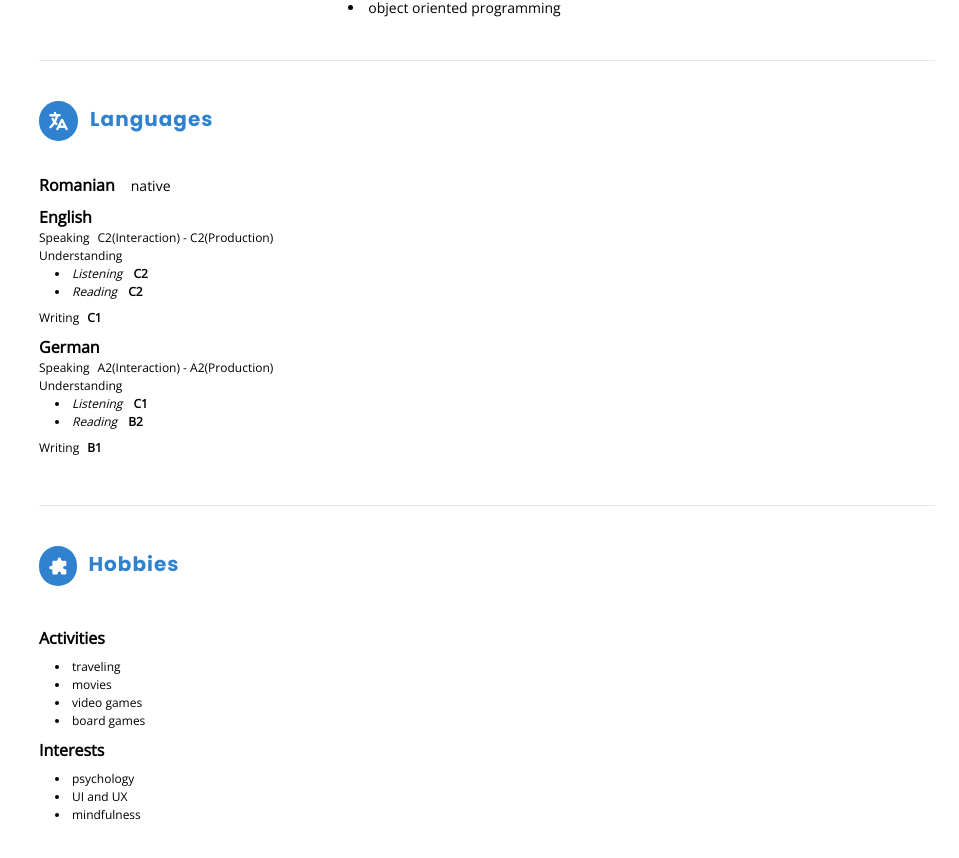
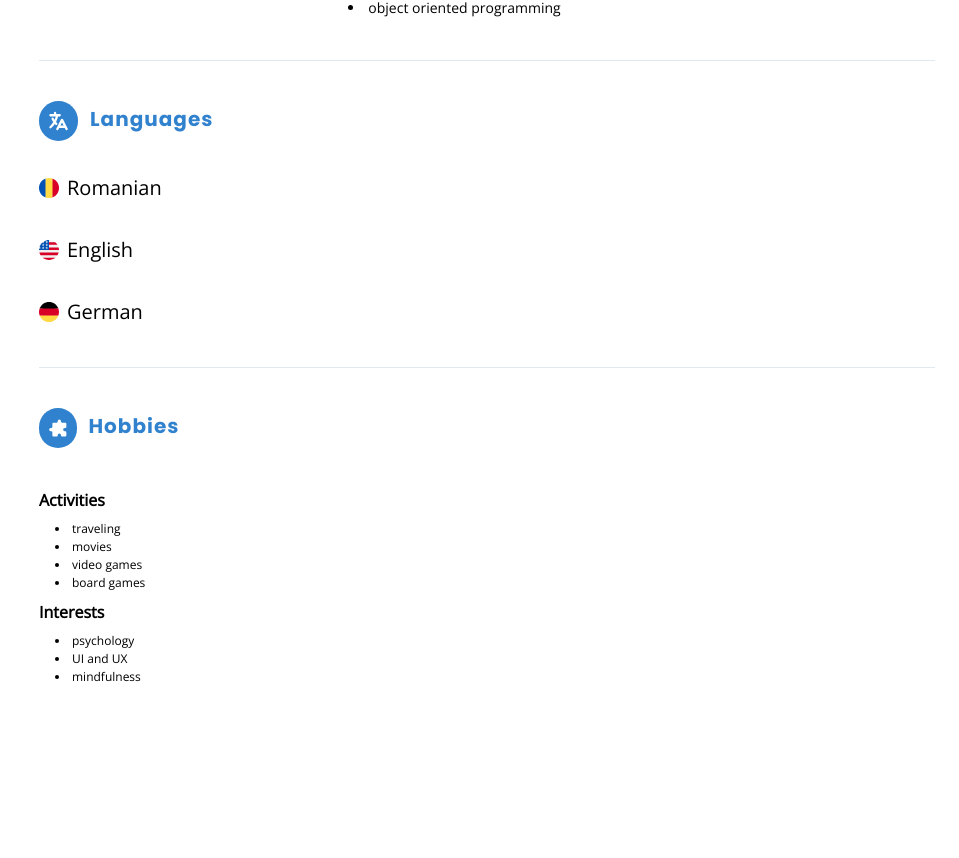
Before and after one commit to CristianIacob/resume, a Next.js app: page / in a window 1280 px wide. Shown: the part 813-1671 px from the top of the page, without its empty margins (321-1280 px from the left). After the commit the page ends 1571 px from the top, so only its background shows below. Built offline with nearby package versions, Linux system fonts and the light colour scheme.

Commit message:
Add country flags.

```diff
--- a/Assets/svg/dynamic-svg.js
+++ b/Assets/svg/dynamic-svg.js
@@ -82,3 +82,69 @@ export const download = (
     <path d="M13 8V2H7v6H2l8 8 8-8h-5zM0 18h20v2H0v-2z" />
   </svg>
 );
+
+export const flagRomania = (
+  <svg version="1.1" id="Layer_1" x="0px" y="0px" viewBox="0 0 512 512">
+    <path
+      fill="#FFDA44"
+      d="M345.043,15.922C317.309,5.633,287.314,0,256,0c-31.314-0.001-61.31,5.633-89.043,15.922
+l-22.261,240.077l22.261,240.077C194.689,506.368,224.685,512,256,512c31.313,0,61.31-5.632,89.043-15.924L367.303,256
+L345.043,15.922z"
+    />
+    <path
+      fill="#D80027"
+      d="M512,256c0-110.07-69.472-203.907-166.957-240.077v480.156C442.528,459.905,511.999,366.072,512,256z
+"
+    />
+    <path
+      fill="#0052B4"
+      d="M0,255.999c0,110.073,69.472,203.906,166.955,240.079l0.001-480.154
+C69.472,52.094,0,145.928,0,255.999z"
+    />
+  </svg>
+);
+
+export const flagUSA = (
+  <svg version="1.1" id="Layer_1" x="0px" y="0px" viewBox="0 0 512 512">
+    <circle fill="#F0F0F0" cx="256" cy="256" r="256" />
+    <g>
+      <path fill="#D80027" d="M244.87,256H512c0-23.106-3.08-45.49-8.819-66.783H244.87V256z" />
+      <path fill="#D80027" d="M244.87,122.435h229.556c-15.671-25.572-35.708-48.175-59.07-66.783H244.87V122.435z" />
+      <path fill="#D80027" d="M256,512c60.249,0,115.626-20.824,159.356-55.652H96.644C140.374,491.176,195.751,512,256,512z" />
+      <path
+        fill="#D80027"
+        d="M37.574,389.565h436.852c12.581-20.529,22.338-42.969,28.755-66.783H8.819
+ C15.236,346.596,24.993,369.036,37.574,389.565z"
+      />
+    </g>
+    <path
+      fill="#0052B4"
+      d="M118.584,39.978h23.329l-21.7,15.765l8.289,25.509l-21.699-15.765L85.104,81.252l7.16-22.037
+C73.158,75.13,56.412,93.776,42.612,114.552h7.475l-13.813,10.035c-2.152,3.59-4.216,7.237-6.194,10.938l6.596,20.301l-12.306-8.941
+c-3.059,6.481-5.857,13.108-8.372,19.873l7.267,22.368h26.822l-21.7,15.765l8.289,25.509l-21.699-15.765l-12.998,9.444
+C0.678,234.537,0,245.189,0,256h256c0-141.384,0-158.052,0-256C205.428,0,158.285,14.67,118.584,39.978z M128.502,230.4
+l-21.699-15.765L85.104,230.4l8.289-25.509l-21.7-15.765h26.822l8.288-25.509l8.288,25.509h26.822l-21.7,15.765L128.502,230.4z
+M120.213,130.317l8.289,25.509l-21.699-15.765l-21.699,15.765l8.289-25.509l-21.7-15.765h26.822l8.288-25.509l8.288,25.509h26.822
+L120.213,130.317z M220.328,230.4l-21.699-15.765L176.93,230.4l8.289-25.509l-21.7-15.765h26.822l8.288-25.509l8.288,25.509h26.822
+l-21.7,15.765L220.328,230.4z M212.039,130.317l8.289,25.509l-21.699-15.765l-21.699,15.765l8.289-25.509l-21.7-15.765h26.822
+l8.288-25.509l8.288,25.509h26.822L212.039,130.317z M212.039,55.743l8.289,25.509l-21.699-15.765L176.93,81.252l8.289-25.509
+l-21.7-15.765h26.822l8.288-25.509l8.288,25.509h26.822L212.039,55.743z"
+    />
+  </svg>
+);
+
+export const flagGermany = (
+  <svg version="1.1" id="Layer_1" x="0px" y="0px" viewBox="0 0 512 512">
+    <path
+      fill="#FFDA44"
+      d="M15.923,345.043C52.094,442.527,145.929,512,256,512s203.906-69.473,240.077-166.957L256,322.783
+L15.923,345.043z"
+    />
+    <path d="M256,0C145.929,0,52.094,69.472,15.923,166.957L256,189.217l240.077-22.261C459.906,69.472,366.071,0,256,0z" />
+    <path
+      fill="#D80027"
+      d="M15.923,166.957C5.633,194.69,0,224.686,0,256s5.633,61.31,15.923,89.043h480.155
+C506.368,317.31,512,287.314,512,256s-5.632-61.31-15.923-89.043H15.923z"
+    />
+  </svg>
+);
--- a/components/Linguistics/index.jsx
+++ b/components/Linguistics/index.jsx
@@ -1,15 +1,6 @@
 import React from "react";
 import Group from "../Group";
-import { translate } from "../../Assets/svg/dynamic-svg";
-
-const NativeLanguage = (props) => {
-  return (
-    <span className="flex flex-row items-center mb-2">
-      <h4 className="mr-4 capitalize font-bold">{props.lang}</h4>
-      <h4 className="text-sm">native</h4>
-    </span>
-  );
-};
+import { translate, flagRomania, flagUSA, flagGermany } from "../../Assets/svg/dynamic-svg";
 
 const ListItem = (props) => {
   return (
@@ -53,9 +44,20 @@ const Languages = (props) => {
 function Linguistics(props) {
   return (
     <Group title="Languages" icon={translate}>
-      <section className="w-full flex-col items-center mt-8">
-        <NativeLanguage lang={props.data.native} />
-        <Languages lang={props.data.language} />
+      <section className="w-full flex-col items-center">
+        <div className="flex items-center mt-8">
+          <span className="w-5 h-5 flex mr-2">{flagRomania}</span>
+          <h1 className="text-xl font-sans capitalize">{props.data.native}</h1>
+        </div>
+        <div className="flex items-center mt-8">
+          <span className="w-5 h-5 flex mr-2">{flagUSA}</span>
+          <h1 className="text-xl font-sans capitalize">English</h1>
+        </div>
+        <div className="flex items-center mt-8">
+          <span className="w-5 h-5 flex mr-2">{flagGermany}</span>
+          <h1 className="text-xl font-sans capitalize">German</h1>
+        </div>
+        {/* <Languages lang={props.data.language} /> */}
       </section>
     </Group>
   );
```
